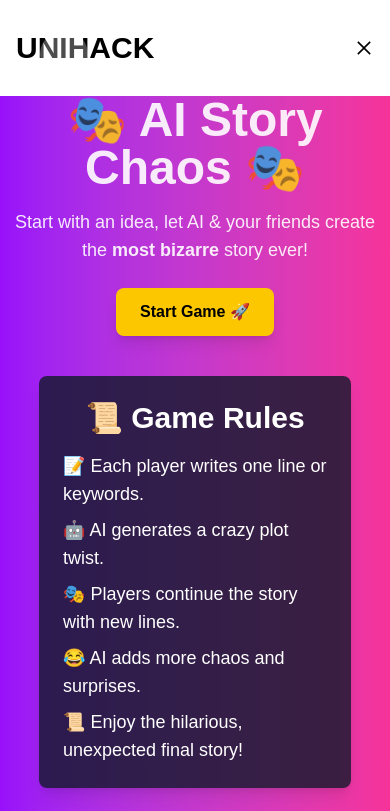
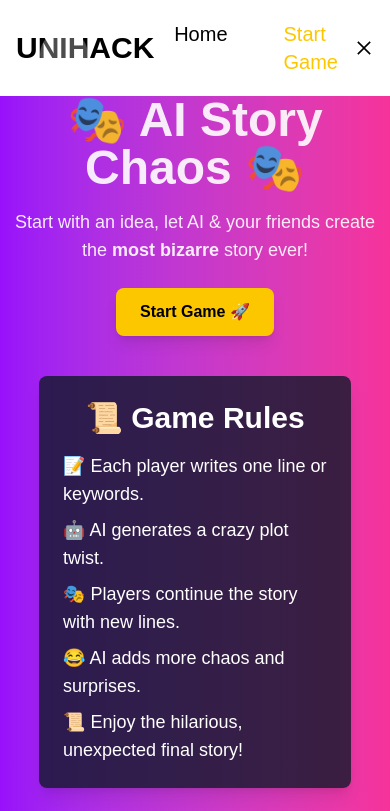
Before and after one commit to Team-Honest/UNIHACK, a Next.js app in the folder frontend/: page / in a window 390 px wide. Shown: the top 811 px of the page. Built offline with nearby package versions, Linux system fonts and the light colour scheme.

Commit message:
Update Navbar.jsx

```diff
--- a/frontend/components/Navbar.jsx
+++ b/frontend/components/Navbar.jsx
@@ -10,31 +10,40 @@ const Navbar = () => {
 
   return (
     <div className="flex text-black bg-white items-center h-24 justify-between px-4 mx-auto max-w-[1240px]">
+      <h1 className="text-3xl font-bold w-full justify-between">UNIHACK</h1>
+      {/* <ul className='hidden md:flex text-xl w-auto '>
+            <li className='p-4 hover:transform transition duration-300 hover:scale-130'>Home</li>
+            <li className='p-4 text-yellow-400 hover:transform transition duration-300 hover:scale-130'>Start Game</li>
 
-        <h1 className="text-3xl font-bold w-full justify-between">UNIHACK</h1>
-        <ul className='hidden md:flex text-xl w-auto '>
-            <li className='p-4 hover:'>Home</li>
-            <li className='p-4 text-yellow-400'>Start Game</li>
-
+        </ul> */}
+      <ul className="flex space-x-6 text-xl">
+        <li className="p-4 hover:transform transition duration-300 hover:scale-110 hover:text-orange-500 ">
+          Home
+        </li>
+        <li className="p-4 text-yellow-400 hover:transform transition duration-300 hover:scale-110 hover: text-orange-500 ">
+          Start Game
+        </li>
+      </ul>
+      <div onClick={handleNav} className="block md:hidden">
+        {!nav ? <AiOutlineClose size={20} /> : <AiOutlineMenu size={20} />}
+      </div>
+      <div
+        className={
+          nav
+            ? "fixed left-0 top-0 w-[40%] border-r border-r-gray-900 h-full bg-[#000300] ease-in-out duration-500"
+            : "ease-in-out duration-500 fixed left-[-100%]"
+        }
+      >
+        <h1 className="text-3xl font-bold w-full text-purple m-3">
+          REACT. LAB
+        </h1>
+        <ul className="p-4 uppercase w-auto ">
+          <li className="p-4 border-b border-gray-600">Home</li>
+          <li className="p-4 border-b border-gray-600">Start Game</li>
         </ul>
-        <div onClick={handleNav} className='block md:hidden'>
-            {!nav ? <AiOutlineClose size={20}/> : <AiOutlineMenu size={20}/>}
-
-
-        </div>
-        <div className={nav ? 'fixed left-0 top-0 w-[40%] border-r border-r-gray-900 h-full bg-[#000300] ease-in-out duration-500': 'ease-in-out duration-500 fixed left-[-100%]'}>
-          <h1 className="text-3xl font-bold w-full text-purple m-3">REACT. LAB</h1>
-          <ul className='p-4 uppercase w-auto '>
-            <li className='p-4 border-b border-gray-600'>Home</li>
-            <li className='p-4 border-b border-gray-600'>Start Game</li>
-
-
-          </ul>
-        </div>
-
-
+      </div>
     </div>
-  )
+  );
 }
 
 export default Navbar
```
